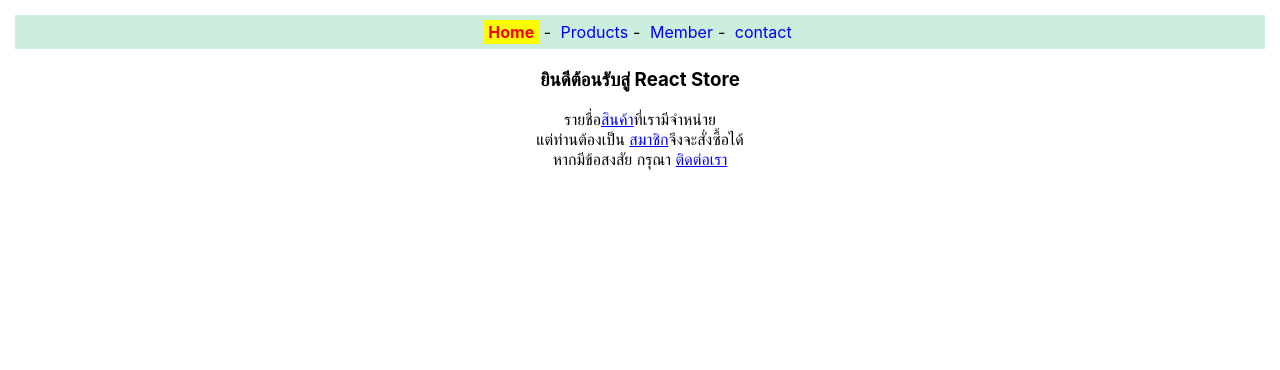
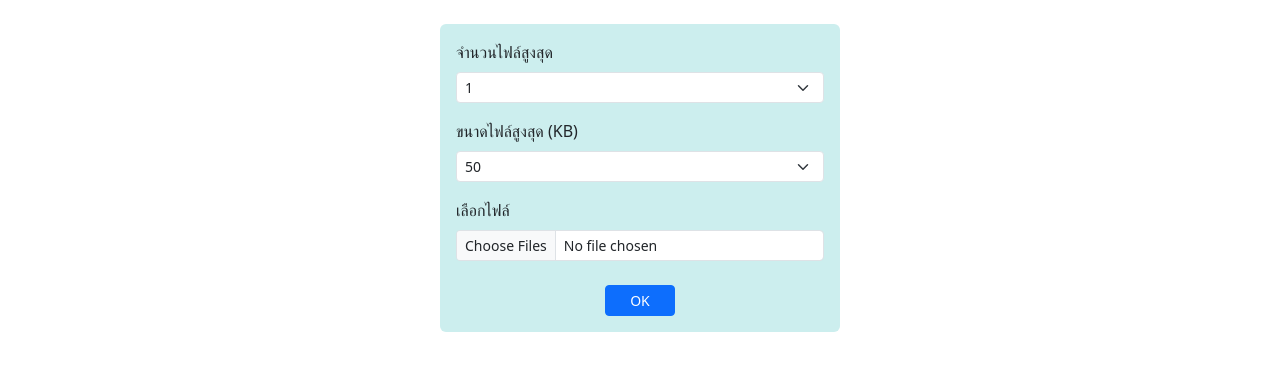
Before and after one commit to tinepanupong1/app1, a React (Create React App) app: page / in a window 1280 px wide. Shown: the top 370 px of the page. Built offline with nearby package versions, Linux system fonts and the light colour scheme.

Commit message:
input part1
input part1

```diff
--- a/package.json
+++ b/package.json
@@ -6,6 +6,7 @@
     "@testing-library/jest-dom": "^5.17.0",
     "@testing-library/react": "^13.4.0",
     "@testing-library/user-event": "^13.5.0",
+    "bootstrap": "^5.3.3",
     "react": "^18.3.1",
     "react-dom": "^18.3.1",
     "react-router-dom": "^6.26.2",
--- a/src/App.js
+++ b/src/App.js
@@ -1,6 +1,6 @@
 import React from 'react'
-import Router3 from './router3'
+import FormSelectFile from './form-select-file'
 
 export default function App(){
-  return<Router3/>
+  return<FormSelectFile/>
 }
--- /dev/null
+++ b/src/form-select-file.js
@@ -0,0 +1,64 @@
+import React from 'react';
+
+export default function FormSelectFile() {
+  const inputFile = React.useRef();
+  const selectMaxNumFiles = React.useRef();
+  const selectMaxSizeFiles = React.useRef();
+
+  let maxNumfiles = [1, 2, 3, 4, 5];
+  let maxSize = [50, 100, 200, 500, 1000]; // ขนาดเป็น KB
+
+  const onClickButton = () => {
+    let maxNumfiles = selectMaxNumFiles.current.value;
+    let maxSize = selectMaxSizeFiles.current.value;
+
+    // ตรวจสอบจำนวนไฟล์ที่เลือก
+    if (inputFile.current.files.length > maxNumfiles) {
+      alert(`เลือกได้ไม่เกิน ${maxNumfiles} ไฟล์`);
+      return;
+    }
+
+    // ตรวจสอบขนาดไฟล์
+    for (let f of inputFile.current.files) {
+      if (f.size > maxSize * 1000) { // เปลี่ยน KB เป็น Byte
+        alert(`ขนาดของแต่ละไฟล์ต้องไม่เกิน ${maxSize} KB`);
+        return;
+      }
+    }
+
+    alert('Files OK');
+  };
+
+  return (
+    <div className="mt-4 mx-auto p-3 rounded" style={{ width: '400px', background: '#cee' }}>
+      <form>
+        <div className="form-group mb-3">
+          <label htmlFor="maxNumFiles" className="form-label">จำนวนไฟล์สูงสุด</label>
+          <select id="maxNumFiles" className="form-select form-select-sm" ref={selectMaxNumFiles}>
+            {maxNumfiles.map(i => (
+              <option key={i} value={i}>{i}</option>
+            ))}
+          </select>
+        </div>
+
+        <div className="form-group mb-3">
+          <label htmlFor="maxFileSize" className="form-label">ขนาดไฟล์สูงสุด (KB)</label>
+          <select id="maxFileSize" className="form-select form-select-sm" ref={selectMaxSizeFiles}>
+            {maxSize.map(i => (
+              <option key={i} value={i}>{i}</option>
+            ))}
+          </select>
+        </div>
+
+        <div className="form-group mb-3">
+          <label htmlFor="file" className="form-label">เลือกไฟล์</label>
+          <input type="file" id="file" accept="image/*" className="form-control form-control-sm" ref={inputFile} multiple />
+        </div>
+
+        <div className="text-center mt-4">
+          <button type="button" className="btn btn-sm btn-primary px-4" onClick={onClickButton}>OK</button>
+        </div>
+      </form>
+    </div>
+  );
+}
--- a/src/index.js
+++ b/src/index.js
@@ -3,6 +3,9 @@
 import './index.css';
 import App from './App';
 import reportWebVitals from './reportWebVitals';
+
+import 'bootstrap/dist/css/bootstrap.min.css'
+import 'bootstrap/dist/js/bootstrap.bundle.min.js'
 
 const root = ReactDOM.createRoot(document.getElementById('root'));
 root.render(
```
Also changed, not shown: 1 other file (tests, documents, lock files or other folders).
